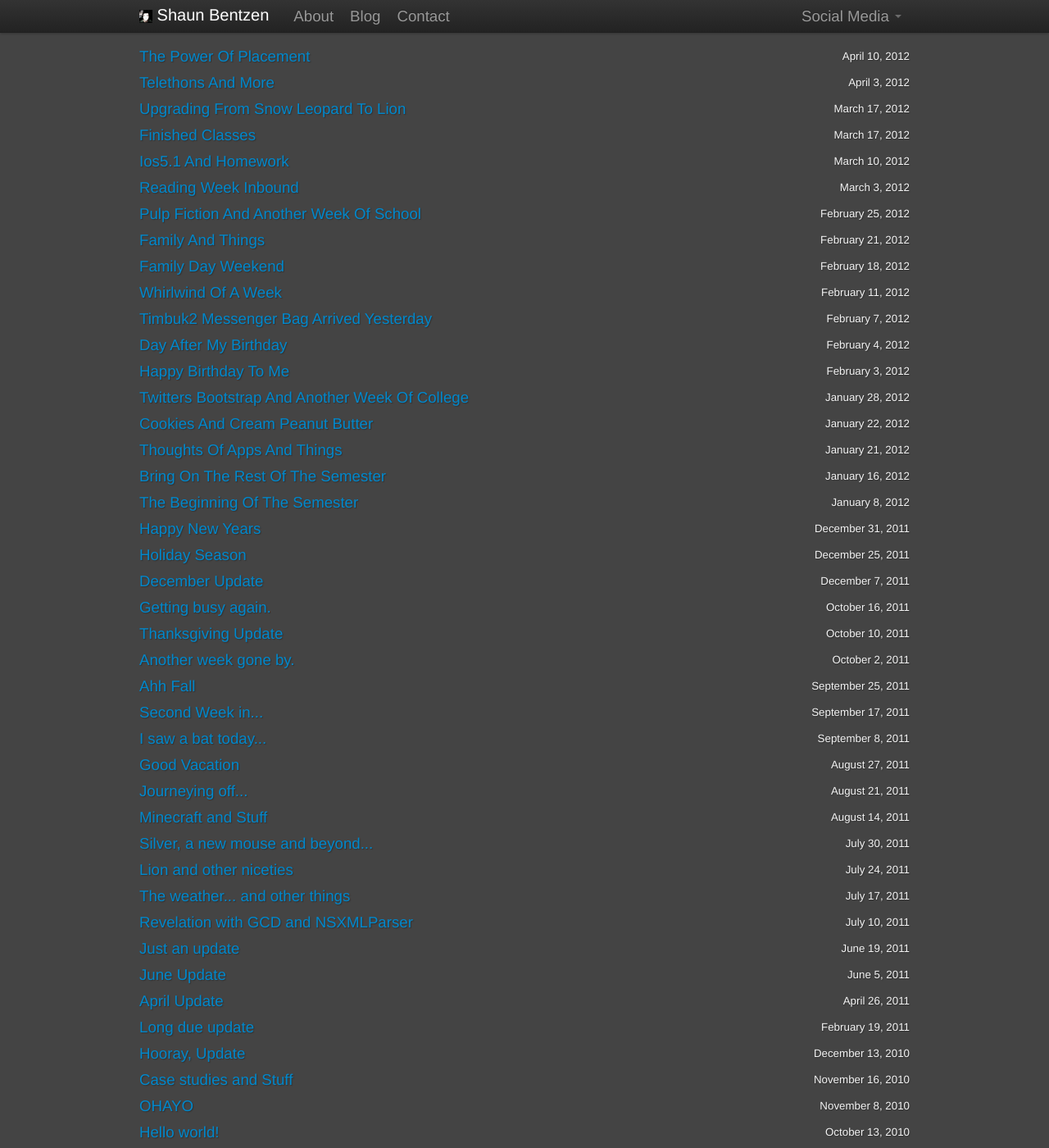
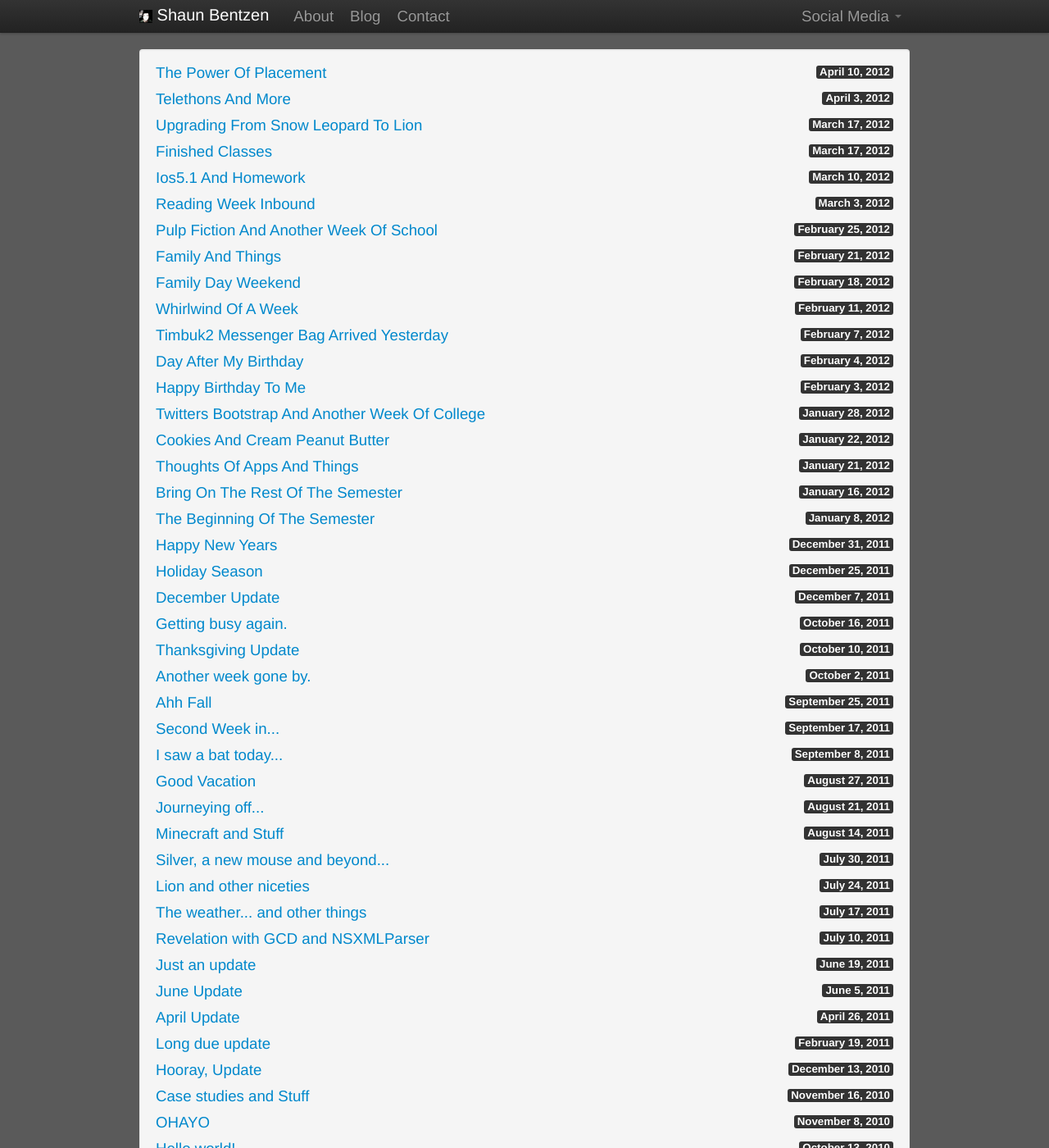
Before and after one commit to sbentzen/sbentzen.github.com, a Jekyll site: the page built from blog.html, in a window 1280 px wide and 1400 px high. Shown: the whole window at 82% size. Built offline with Jekyll 4.4.1, drawn with Linux system fonts in a browser that asks for light colours; nearby versions of some CDN libraries; Markdown is read by kramdown in place of the engine named in the settings; comment, search, counter and statistics services are not loaded.

Commit message:
fiddled with the stylesheets and other pages a little

```diff
--- a/blog.html
+++ b/blog.html
@@ -3,15 +3,15 @@ layout: default
 title: Blog
 ---
 
+<div class="well">
 	<ul id="post_listing" class="unstyled">
 	{% for post in site.posts %}
-<div class="span12">
 		<li class="bottom-padded">
 		    <a href="{{post.url}}">{{ post.title }}</a>
-	    <span class="date" style="float:right;">{{ post.date | date: '%B' }} {{ post.date | date: '%e' }}, {{ post.date | date: '%Y' }}</span>
+		    <span class="date label-inverse label" style="float:right;">{{ post.date | date: '%B' }} {{ post.date | date: '%e' }}, {{ post.date | date: '%Y' }}</span>
 		</li>
-
-</div>
 
 	{% endfor %}
 	</ul>
+
+</div>
--- a/stylesheets/style.css
+++ b/stylesheets/style.css
@@ -7,9 +7,7 @@
 */
 body {
 	font-size: 14pt;
-	background: #444;
-	text-shadow: 1px 1px 1px #333;
-	color:#F3F3F3;
+	background: #5a5a5a;
 	margin-top:60px;
 }
 code{
@@ -32,10 +30,12 @@ figcaption{
 	font-size:9pt;
 	font-style: italic;
 }
-
 p{
 	line-height:1.35em;
 	font-size: 14pt;
+}
+.well img{
+	max-width:900px;
 }
 a{
 	text-decoration:none;
@@ -54,6 +54,9 @@ a:hover{
 	-moz-box-shadow: 0 0 5px #333;
 	box-shadow: 0 0 5px #333;
 	text-decoration:none;
+}
+#bio{
+	color:#efefef;
 }
 [class*="span"]{
 	margin-left:0px;
```
Also changed, not shown: _layouts/post.html (+5 -2 lines), index.html (+0 -20 lines). Lines whose indentation alone changed are shown as unchanged.
